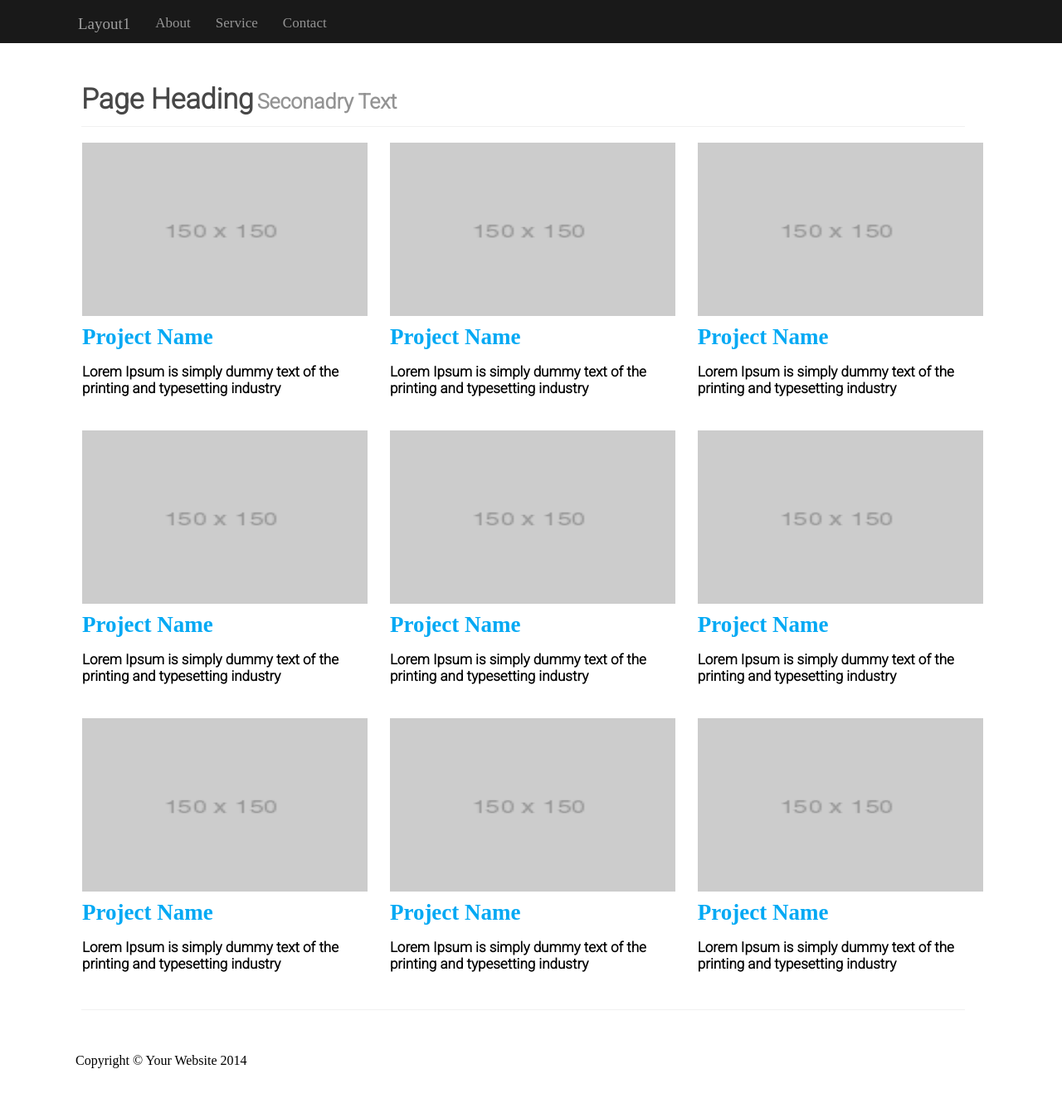
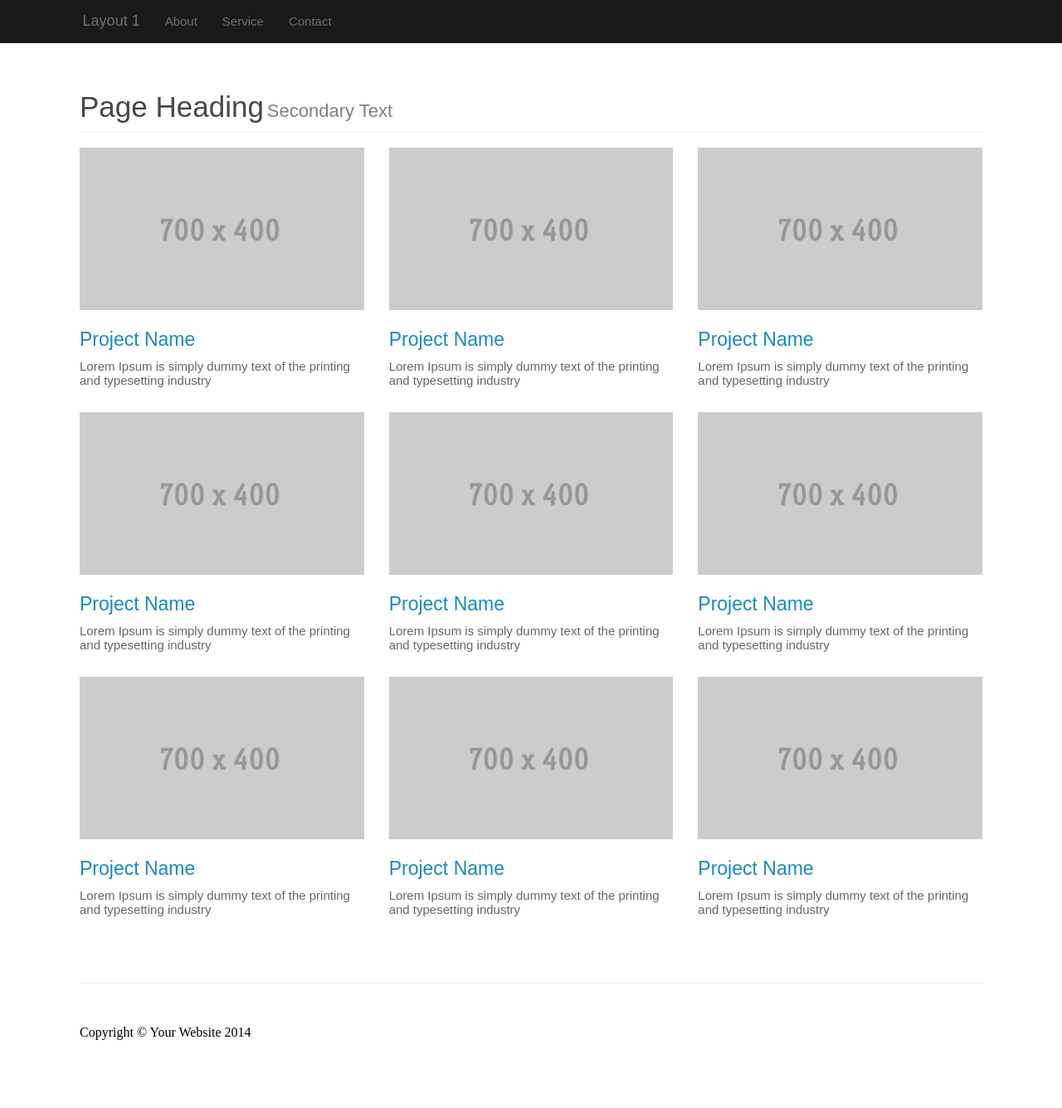
Before and after one commit to vridhi01/htmlandcsslayout1, a PHP site: page / in a window 1280 px wide. Shown: the whole page at 83% size. After the commit the page ends 1254 px from the top, so only its background shows below. Run offline with PHP 8.4, Linux system fonts and the light colour scheme.

Commit message:
updating layout1

```diff
--- a/index.css
+++ b/index.css
@@ -1,20 +1,20 @@
-body {
+* {
     padding: 0;
     margin: 0;
     box-sizing: border-box;
+}
+
+body {
     background-color: #fff;
 }
 
 .middlediv {
     background-color: #fff;
-    padding-top: 0px;
-    display: inline-block;
 }
 
 .innerdiv {
-    background-color: #fff;
-    margin: 0 35px;
-    padding-top: 0px;
+    margin: 0 auto;
+    width: 85%;
 }
 
 .navigation {
@@ -22,133 +22,125 @@ body {
     padding: 26px 0px;
 }
 
+.stylenavigation {
+    margin: 0 auto;
+    width: 86%;
+}
+
 .navigationlink1 {
-    color: #9E9E9E;
-    display: inline;
-    font-size: 19px;
+    color: #808080d9;
+    font-size: 18px;
     float: left;
-    margin-top: -18px;
-    margin-left: 84px;
+    margin-top: -21px;
     padding: 10px;
     text-decoration: none;
-    overflow: hidden;
+    font-family: sans-serif;
 }
 
 .navigationlink2 {
-    color: #9e9e9eeb;
-    display: inline;
-    font-size: 17px;
+    color: #808080d9;
+    font-size: 15px;
     float: left;
     margin-left: 10px;
-    margin-top: -18px;
+    margin-top: -19px;
     padding: 10px;
     text-decoration: none;
+    font-family: sans-serif;
 }
 
 .navigationlink3 {
-    color: #9e9e9eeb;
-    display: inline;
-    font-size: 17px;
+    color: #808080d9;
+    font-size: 15px;
     float: left;
     margin-left: 10px;
-    margin-top: -18px;
+    margin-top: -19px;
     padding: 10px;
     text-decoration: none;
+    font-family: sans-serif;
 }
 
 .navigationlink4 {
-    color: #9e9e9eeb;
-    display: inline;
-    font-size: 17px;
+    color: #808080d9;
+    font-size: 15px;
     float: left;
     margin-left: 10px;
-    margin-top: -18px;
+    margin-top: -19px;
     padding: 10px;
     text-decoration: none;
+    font-family: sans-serif;
 }
 
 li {
     list-style-type: none;
 }
 
+.styleheadingpara {
+    margin-top: 10px;
+    padding-bottom: 10px;
+    border-bottom: 1px solid #9e9e9e24;
+}
+
 .pstyle {
     display: inline;
-    color: #808080d9;
-    font-size: 25px;
-    font-weight: bold;
-    font-family: 'Roboto', sans-serif;
+    color: #808080;
+    font-size: 22px;
+    font-family: sans-serif;
 }
 
 .hstyle {
-    display: inline;
-    font-size: 34px;
+    font-size: 35px;
     color: #000000b8;
-    font-family: 'Roboto', sans-serif;
+    font-family: sans-serif;
     margin-top: 47px;
     display: inline-block;
     margin-bottom: 0px;
-}
-
-.styleheadingpara {
-    margin-left: 63px;
-}
-
-.line {
-    content: '';
-    display: inline-block;
-    width: 88%;
-    height: 100%;
-    margin-right: -100%;
-    border-bottom: 1px solid #9e9e9e24;
-    margin-left: 63px;
+    font-weight: 400;
 }
 
 .firstrow {
     width: 100%;
-    margin: 0 11px;
-    margin-top: 5px;
-    height: 250px;
+    margin-top: 18px;
+}
+
+.rpadding {
+    padding-left: 0px;
+    padding-right: 20px;
+}
+
+.lpadding {
+    padding-left: 20px;
+    padding-right: 0px;
+}
+
+.rlpadding {
+    padding-left: 10px;
+    padding-right: 10px;
 }
 
 .frstdiv1 {
-    display: inline;
+    padding-bottom: 30px;
     float: left;
-    width: 29%;
-    padding: 10px;
-    margin-left: 43px;
-}
-
-.frstdiv2 {
-    display: inline;
-    float: left;
-    width: 29%;
-    padding: 10px;
-}
-
-.frstdiv3 {
-    display: inline;
-    float: left;
-    width: 29%;
-    padding: 10px;
+    width: calc(100% / 3);
 }
 
 .imgstyle {
-    width: 98%;
-    height: 209px;
+    width: 100%;
 }
 
 .headingstyle {
-    font-size: 27px;
-    color: #03A9F4;
-    font-weight: bold;
-    margin-top: 6px;
+    font-size: 23px;
+    color: #188abe;
+    margin-top: 18px;
+    font-family: sans-serif;
+    font-weight: 200;
 }
 
 .paragraphstyle {
-    font-size: 17px;
-    color: black;
-    margin-top: -20px;
-    font-family: 'Roboto', sans-serif;
+    font-size: 15px;
+    color: #00000099;
+    padding-top: 10px;
+    font-family: sans-serif;
+    font-weight: 200;
 }
 
 .footer {
@@ -156,12 +148,10 @@ li {
     clear: both;
     position: relative;
     margin-top: -200px !important;
+    border-top: 1px solid #9e9e9e24;
 }
 
 .copyright {
-    padding: 32px;
+    padding-top: 50px;
+    padding-bottom: 80px;
 }
-
-.copyrighttext {
-    margin-left: 24px;
-}
--- a/index.php
+++ b/index.php
@@ -5,76 +5,88 @@
       <meta charset="utf-8">
       <meta name="viewport" content="width=device-width, initial-scale=1">
       <link rel="stylesheet" href="index.css">
-  <link href="https://fonts.googleapis.com/css2?family=Roboto:wght@300&display=swap" rel="stylesheet">
    </head>
    <body>
       <div class="navigation">
-    <li><a class="navigationlink1" href="#">Layout1</a></li>
+         <div class="stylenavigation">
+            <li><a class="navigationlink1" href="#">Layout 1</a></li>
             <li><a class="navigationlink2" href="#">About</a></li>
             <li><a class="navigationlink3" href="#">Service</a></li>
             <li><a class="navigationlink4" href="#">Contact</a></li>
+         </div>
       </div>
       <div class="middlediv">
       <div class="innerdiv">
          <div class="styleheadingpara">
             <h2 class="hstyle"> Page Heading </h2>
-  <p class="pstyle"> Seconadry Text </p>
+            <p class="pstyle"> Secondary Text </p>
          </div>
-<div  class="line"></div>
          <div class="firstrow">
-   <div class="frstdiv1">
-     <img src ="div.png" class="imgstyle">
-     <h4 class="headingstyle">Project Name <h4>
+            <div class="frstdiv1 rpadding">
+               <img src ="700x400.png" class="imgstyle">
+               <h4 class="headingstyle">
+               Project Name
+               <h4>
                <p class="paragraphstyle"> Lorem Ipsum is simply dummy text of the printing and typesetting industry</p>
             </div>
-   <div class="frstdiv2">
-     <img src ="div.png" class="imgstyle">
-     <h4 class="headingstyle">Project Name <h4>
+            <div class="frstdiv1 rlpadding">
+               <img src ="700x400.png" class="imgstyle">
+               <h4 class="headingstyle">
+               Project Name
+               <h4>
                <p class="paragraphstyle"> Lorem Ipsum is simply dummy text of the printing and typesetting industry</p>
             </div>
-   <div class="frstdiv3">
-     <img src ="div.png" class="imgstyle">
-     <h4 class="headingstyle">Project Name <h4>
+            <div class="frstdiv1 lpadding">
+               <img src ="700x400.png" class="imgstyle">
+               <h4 class="headingstyle">
+               Project Name
+               <h4>
                <p class="paragraphstyle"> Lorem Ipsum is simply dummy text of the printing and typesetting industry</p>
             </div>
-</div>
-<div class="firstrow">
-   <div class="frstdiv1">
-     <img src ="div.png" class="imgstyle">
-     <h4 class="headingstyle">Project Name <h4>
+            <div class="frstdiv1 rpadding">
+               <img src ="700x400.png" class="imgstyle">
+               <h4 class="headingstyle">
+               Project Name
+               <h4>
                <p class="paragraphstyle"> Lorem Ipsum is simply dummy text of the printing and typesetting industry</p>
             </div>
-   <div class="frstdiv2">
-     <img src ="div.png" class="imgstyle">
-     <h4 class="headingstyle">Project Name <h4>
+            <div class="frstdiv1 rlpadding">
+               <img src ="700x400.png" class="imgstyle">
+               <h4 class="headingstyle">
+               Project Name
+               <h4>
                <p class="paragraphstyle"> Lorem Ipsum is simply dummy text of the printing and typesetting industry</p>
             </div>
-   <div class="frstdiv3">
-     <img src ="div.png" class="imgstyle">
-     <h4 class="headingstyle">Project Name <h4>
+            <div class="frstdiv1 lpadding">
+               <img src ="700x400.png" class="imgstyle">
+               <h4 class="headingstyle">
+               Project Name
+               <h4>
                <p class="paragraphstyle"> Lorem Ipsum is simply dummy text of the printing and typesetting industry</p>
             </div>
-</div>
-
-<div class="firstrow">
-   <div class="frstdiv1">
-     <img src ="div.png" class="imgstyle">
-     <h4 class="headingstyle">Project Name <h4>
+            <div class="frstdiv1 rpadding" style="padding-bottom:80px">
+               <img src ="700x400.png" class="imgstyle">
+               <h4 class="headingstyle">
+               Project Name
+               <h4>
                <p class="paragraphstyle"> Lorem Ipsum is simply dummy text of the printing and typesetting industry</p>
             </div>
-   <div class="frstdiv2">
-     <img src ="div.png" class="imgstyle">
-     <h4 class="headingstyle">Project Name <h4>
+            <div class="frstdiv1 rlpadding" style="padding-bottom:80px">
+               <img src ="700x400.png" class="imgstyle">
+               <h4 class="headingstyle">
+               Project Name
+               <h4>
                <p class="paragraphstyle"> Lorem Ipsum is simply dummy text of the printing and typesetting industry</p>
             </div>
-   <div class="frstdiv3">
-     <img src ="div.png" class="imgstyle">
-     <h4 class="headingstyle">Project Name <h4>
+            <div class="frstdiv1 lpadding" style="padding-bottom:80px">
+               <img src ="700x400.png" class="imgstyle">
+               <h4 class="headingstyle">
+               Project Name
+               <h4>
                <p class="paragraphstyle"> Lorem Ipsum is simply dummy text of the printing and typesetting industry</p>
             </div>
          </div>
          <div class="footer">
-<div  class="line"></div> <br/>
             <div class="copyright">
                <p class="copyrighttext">  Copyright © Your Website 2014</p>
             </div>
```
Also changed, not shown: 700x400.png (added). Lines whose indentation alone changed are shown as unchanged.
